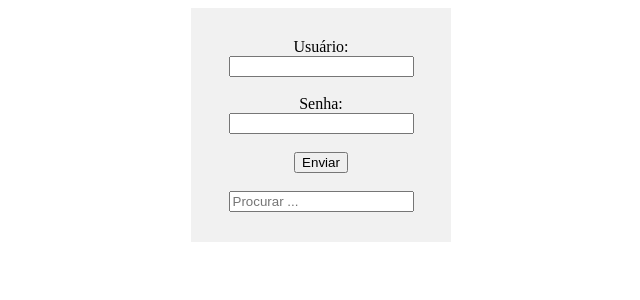
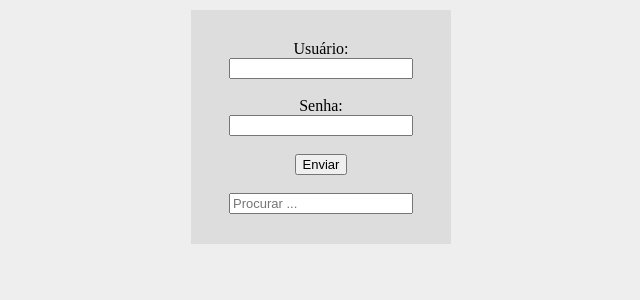
Before and after one commit to jeniferdeveloper/curso-bonieky, a PHP site: page / in a window 1280 px wide. Shown: the top 300 px of the page, without its empty margins (319-959 px from the left). Run offline with PHP 8.4, Linux system fonts and the light colour scheme.

Commit message:
Alterando arquivo placeholder

```diff
--- a/aulasbasico/placeholder/index.html
+++ b/aulasbasico/placeholder/index.html
@@ -16,7 +16,8 @@
         <br/>
         <input type="text" name="usuario" />
         <br/>
-        <br/> Senha:
+        <br/>
+        Senha:
         <br/>
         <input type="password" name="senha" />
         <br/>
--- a/aulasbasico/placeholder/style.css
+++ b/aulasbasico/placeholder/style.css
@@ -1,7 +1,17 @@
+body {
+    margin: 0;
+    background-color: #eee;
+}
+
 form {
     width: 200px;
     padding: 30px;
-    background: #f1f1f1;
+    background:#ddd;
     margin: auto;
+    margin-top: 10px;
     text-align: center;
 }
+
+input {
+    font-size: 13px;
+}
```
